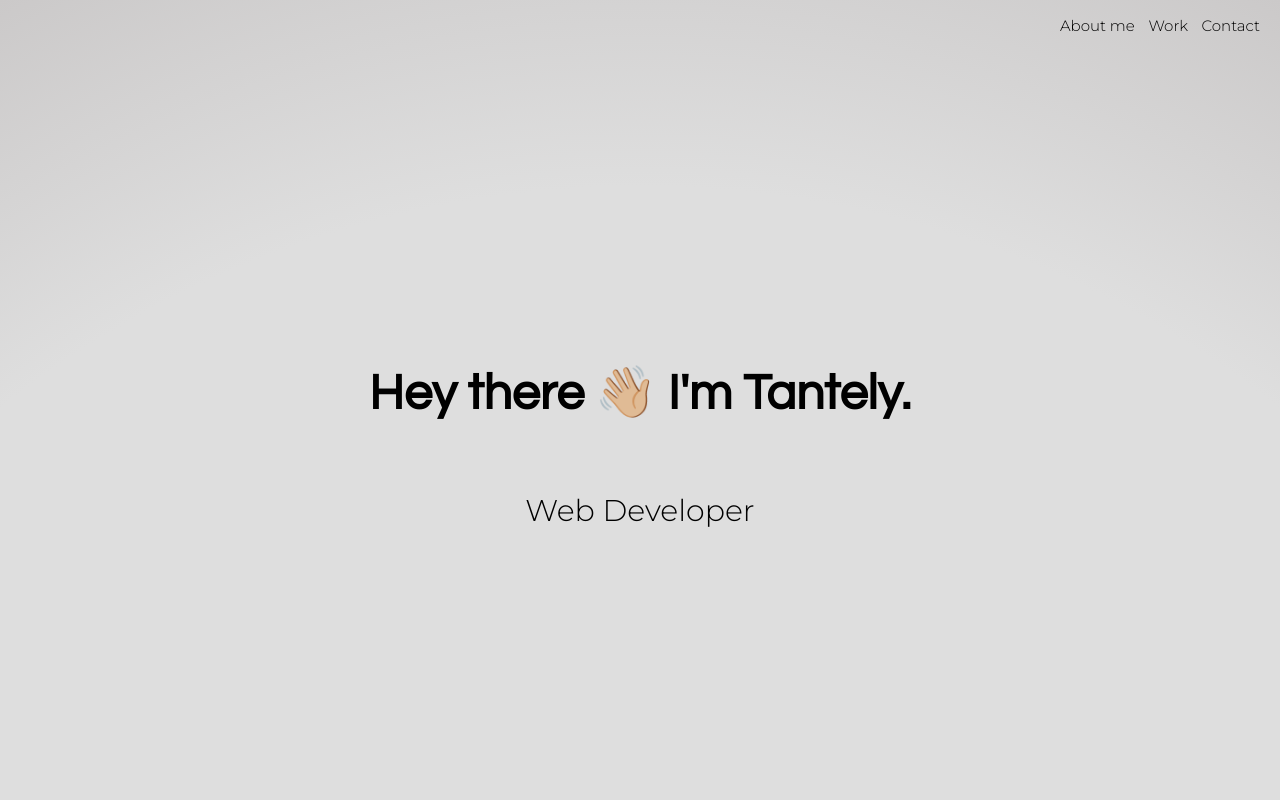
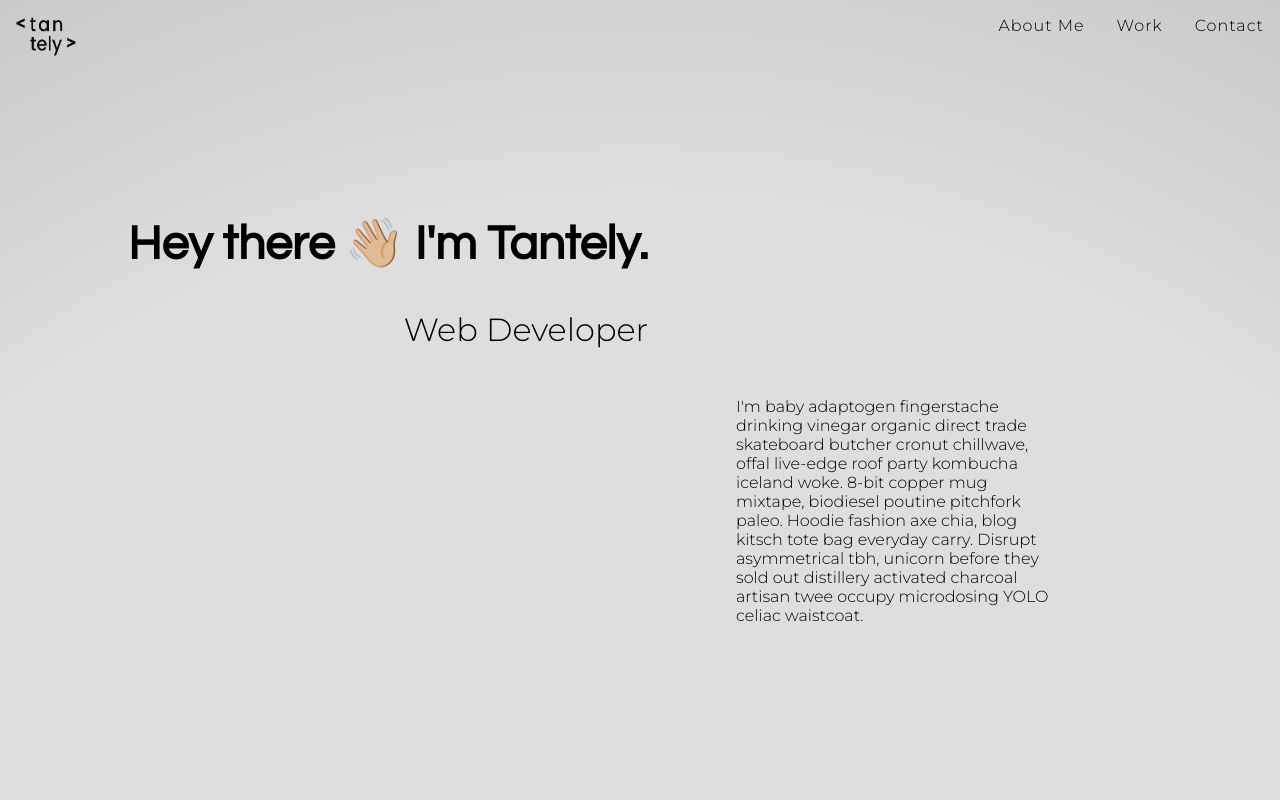
Before and after one commit to tantely-rabefarihy/tantely-portfolio, a Gatsby site: page / in a window 1280 px wide. Shown: the top 800 px of the page. Built offline with nearby package versions, Linux system fonts and the light colour scheme; Gatsby itself is replaced by a stand-in of ours.

Commit message:
adding logo

```diff
--- a/gatsby-config.js
+++ b/gatsby-config.js
@@ -25,7 +25,7 @@ module.exports = {
         background_color: `#663399`,
         theme_color: `#663399`,
         display: `minimal-ui`,
-        icon: `src/images/virus.svg`, // This path is relative to the root of the site.
+        icon: `src/images/logo.png`, // This path is relative to the root of the site.
       },
     },
     `gatsby-plugin-gatsby-cloud`,
--- a/src/components/header.js
+++ b/src/components/header.js
@@ -1,11 +1,15 @@
 import React from "react"
 import styled from "styled-components"
 import "../styles/styles.css"
+import logo from "../images/logo.png"
 
 const Header = () => {
   return (
     <>
       <nav id="navbar">
+        <div className="logo">
+          <img src={logo} />
+        </div>
         <ul>
           <li>
             <a href="#welcome-section">About me</a>
--- a/src/components/main.js
+++ b/src/components/main.js
@@ -6,13 +6,25 @@ const Main = () => {
     <>
       <main>
         <section id="welcome-section">
-          <h1>Hey there 👋🏼 I'm Tantely.</h1>
-          <p>Web Developer</p>
+          <div className="titles">
+            <h1>Hey there 👋🏼 I'm Tantely.</h1>
+            <p className="subtitle">Web Developer</p>
+          </div>
+
+          <p className="about-me">
+            I'm baby adaptogen fingerstache drinking vinegar organic direct
+            trade skateboard butcher cronut chillwave, offal live-edge roof
+            party kombucha iceland woke. 8-bit copper mug mixtape, biodiesel
+            poutine pitchfork paleo. Hoodie fashion axe chia, blog kitsch tote
+            bag everyday carry. Disrupt asymmetrical tbh, unicorn before they
+            sold out distillery activated charcoal artisan twee occupy
+            microdosing YOLO celiac waistcoat.
+          </p>
         </section>
         <section id="projects">
           <h2>These are some of my projects</h2>
           <div className="projects-container">
-            <div class="project-tile">
+            <div className="project-tile">
               <a
                 href="https://github.com/tantely-rabefarihy/covid19-app-tracker"
                 target="_blank"
@@ -22,9 +34,9 @@ const Main = () => {
                   alt="project"
                 />
               </a>
-              <p class="description">Covid tracker app</p>
+              <p className="description">Covid tracker app</p>
             </div>
-            <div class="project-tile">
+            <div className="project-tile">
               <a
                 href="https://github.com/tantely-rabefarihy/cocktailDB"
                 target="_blank"
@@ -34,7 +46,7 @@ const Main = () => {
                   alt="project"
                 />
               </a>
-              <p class="description">Cocktail looker</p>
+              <p className="description">Cocktail corner</p>
             </div>
           </div>
         </section>
--- a/src/styles/styles.css
+++ b/src/styles/styles.css
@@ -5,12 +5,20 @@ h2 {
 p {
   font-family: "Montserrat", sans-serif;
 }
+.logo img {
+  width: 60px;
+  height: 40px;
+}
+
+.logo {
+  padding: 1rem;
+}
 
 #navbar {
   display: flex;
   flex-direction: row;
   width: 100%;
-  justify-content: flex-end;
+  justify-content: space-between;
   background: transparent;
   position: fixed;
   top: 0;
@@ -20,52 +28,87 @@ p {
   display: flex;
   flex-direction: row;
   justify-content: space-between;
-  width: 200px;
-  padding-right: 20px;
+  width: fit-content;
 }
 
 #navbar li {
   list-style-type: none;
+  padding: 0 1rem;
 }
 
 #navbar a {
   text-decoration: none;
   color: black;
-  font-size: 15px;
+  font-size: 1rem;
   font-weight: 400;
   font-family: "Montserrat", sans-serif;
+  /* underline effect */
+  text-transform: capitalize;
+  display: inline-block;
+  letter-spacing: 1px;
+  transition: all 0.3s linear;
+  position: relative;
+}
+
+#navbar a:after {
+  background: none repeat scroll 0 0 transparent;
+  bottom: -10px;
+  content: "";
+  display: block;
+  height: 4px;
+  left: 50%;
+  position: absolute;
+  background: rgb(34, 32, 32);
+  transition: width 0.3s ease 0s, left 0.3s ease 0s;
+  width: 0;
+}
+#navbar a:hover:after {
+  color: rgb(0, 0, 0);
+  width: 100%;
+  left: 0;
 }
 
 main {
   display: flex;
   flex-direction: column;
-  margin-top: 20px;
 }
 
 section {
   height: 100vh;
-  width: 100%;
 }
 
 #welcome-section {
+  margin-top: 5rem;
   display: flex;
   flex-direction: column;
   align-items: center;
   align-content: center;
   justify-content: center;
 }
-
-#welcome-section h1 {
+.titles {
+  text-align: end;
+  width: fit-content;
+  align-self: flex-start;
+  margin-left: 8rem;
+}
+.titles h1 {
   color: rgb(0, 0, 0);
-  font-size: 50px;
+  font-size: 3rem;
   font-weight: bolder;
 }
 
-#welcome-section p {
+.subtitle {
   color: black;
-  font-size: 30px;
+  font-size: 2rem;
+  font-weight: light;
+}
 
-  font-weight: light;
+.about-me {
+  font-size: 1rem;
+  width: 20rem;
+  align-self: flex-end;
+  margin-right: 14rem;
+  margin-bottom: 10rem;
 }
 
 .projects-container {
```
Also changed, not shown: src/images/logo.png (added).
